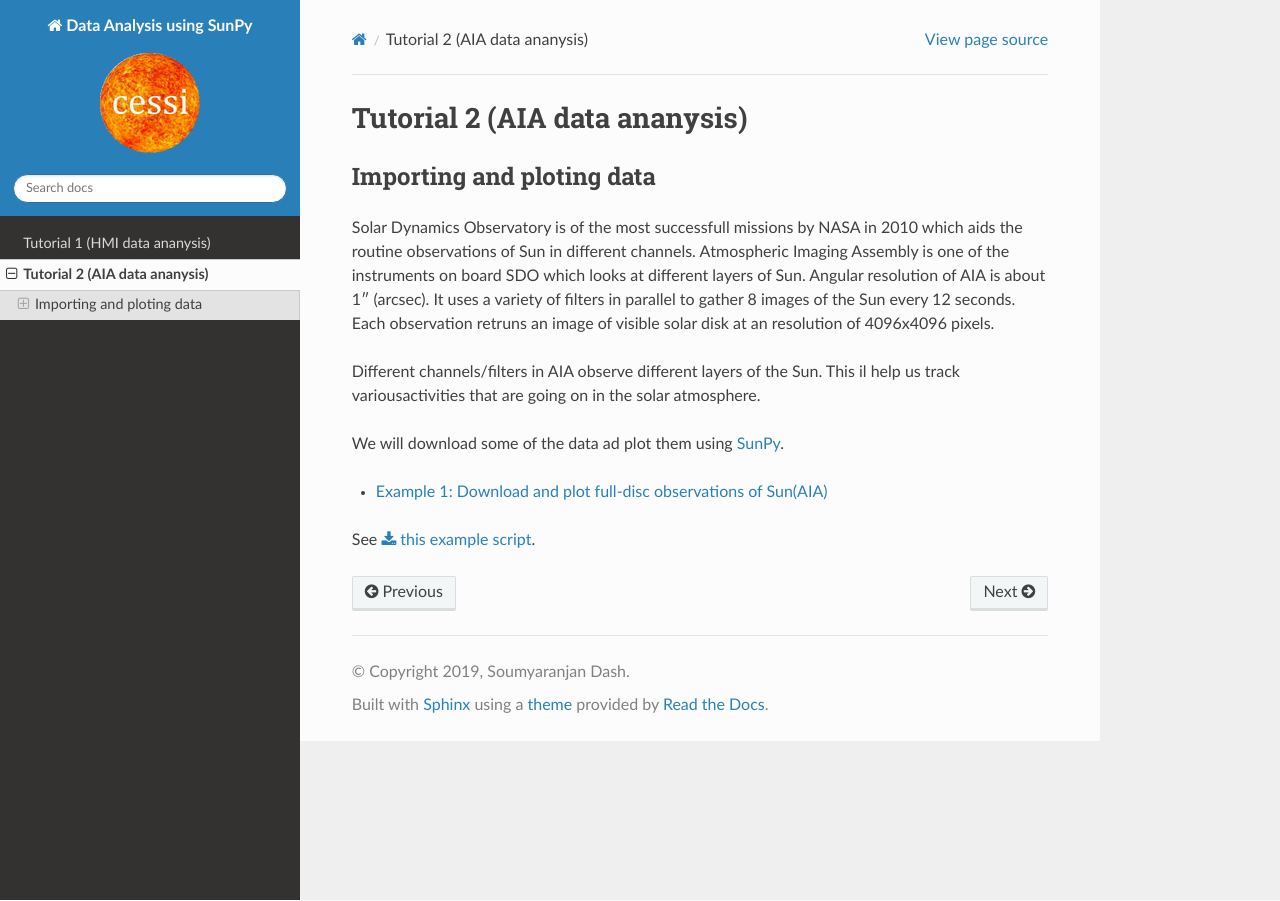
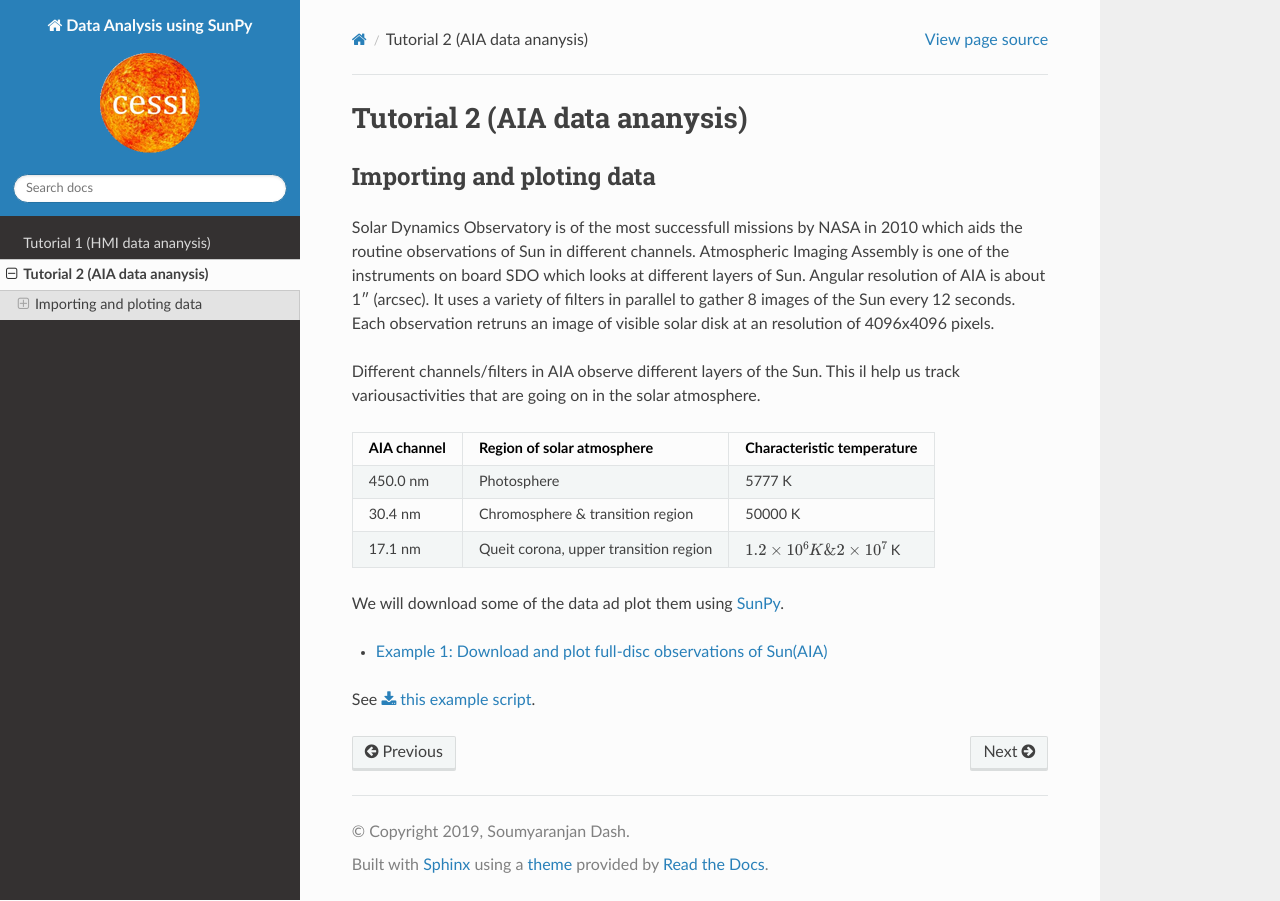
Before and after one commit to sr-dash/sunpy-tutorial, a Sphinx documentation site: the page built from doc/source/second-example.rst, in a window 1280 px wide. Built offline with Sphinx 7.4.7 and the Read the Docs theme 2.0.0, drawn with Linux system fonts in a browser that asks for light colours.

Commit message:
AIA details added

```diff
--- a/doc/source/second-example.rst
+++ b/doc/source/second-example.rst
@@ -8,15 +8,15 @@ Solar Dynamics Observatory is of the most successfull missions by NASA in 2010 w
 
 Different channels/filters in AIA observe different layers of the Sun. This il help us track variousactivities that are going on in the solar atmosphere.
 
-+-------------+------------+--------------------------+----------------------------+
-| AIA channel | Region of solar atmosphere            | Characteristic temperature |
-+=============+=======================================+============================+
-| 450.0 nm    | Photosphere                           | 5777 K                     |
-+-------------+---------------------------------------+----------------------------+
-| 30.4 nm     | Chromosphere & transition region      | 50000 K                    |
-+-------------+---------------------------------------+----------------------------+
++-------------+------------+--------------------------+---------------------------------------------+
+| AIA channel | Region of solar atmosphere            | Characteristic temperature                  |
++=============+=======================================+=============================================+
+| 450.0 nm    | Photosphere                           | 5777 K                                      |
++-------------+---------------------------------------+---------------------------------------------+
+| 30.4 nm     | Chromosphere & transition region      | 50000 K                                     |
++-------------+---------------------------------------+---------------------------------------------+
 | 17.1 nm     | Queit corona, upper transition region | :math:`1.2 \times 10^6 K \& 2\times 10^7` K |
-+-------------+---------------------------------------+----------------------------+
++-------------+---------------------------------------+---------------------------------------------+
 .. |             |                            |                            |
 .. +-------------+----------------------------+----------------------------+
 .. |             |                            |                            |
```
